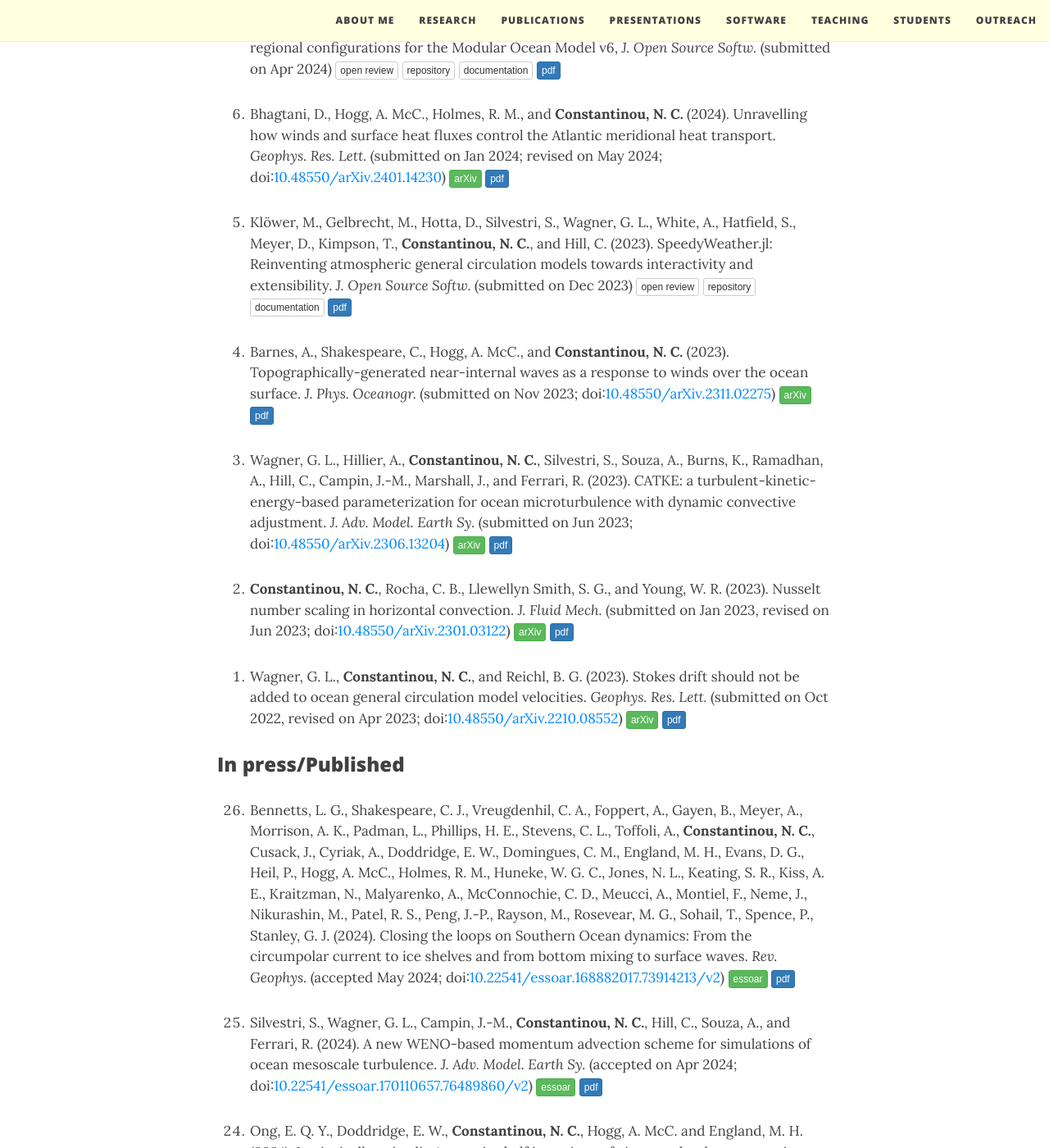
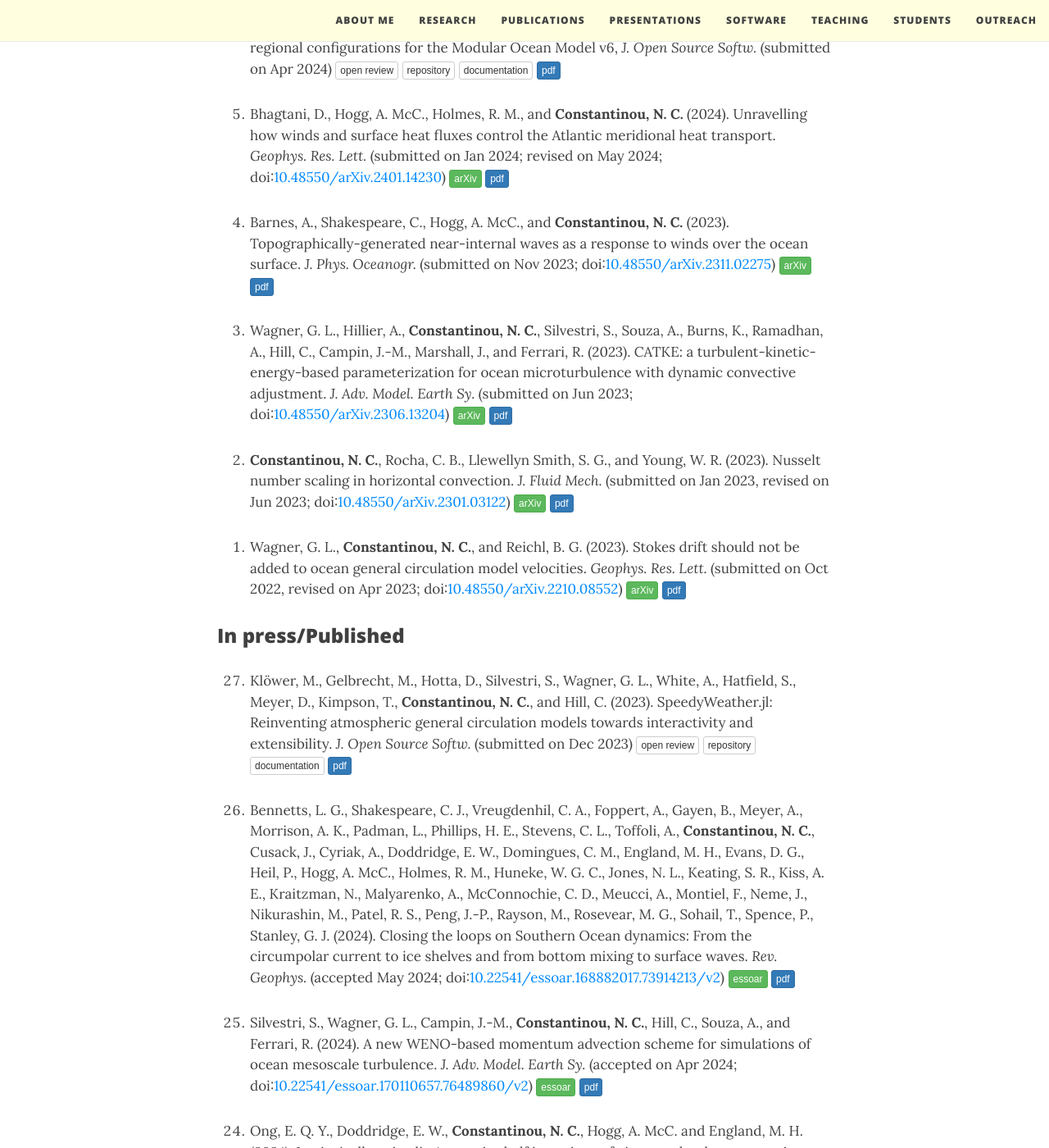
Before and after one commit to navidcy/navidcy.github.io, a Jekyll site: the page built from publications.md, in a window 1280 px wide and 1400 px high, scrolled down 492 px. Shown: the whole window at 82% size. Built offline with Jekyll 4.4.1, drawn with Linux system fonts in a browser that asks for light colours; nearby versions of some CDN libraries; comment, search, counter and statistics services are not loaded; some of the changed lines change nothing that is shown.

Commit message:
latest speedyweather

```diff
--- a/publications.md
+++ b/publications.md
@@ -18,9 +18,6 @@ title: Publications
 0. Bhagtani, D., Hogg, A. McC., Holmes, R. M., and **Constantinou, N. C.** (2024). Unravelling how winds and surface heat fluxes control the Atlantic meridional heat transport. _Geophys. Res. Lett._ (submitted on Jan 2024; revised on May 2024; doi:[10.48550/arXiv.2401.14230](https://doi.org/10.48550/arXiv.2401.14230)) [<span class="btn btn-success btn-xs{{end}}" style="font-family:sans-serif;">arXiv</span>][arXiv:2401.14230]{:target="_blank"} [<span class="btn btn-primary btn-xs{{end}}" style="font-family:sans-serif;">pdf</span>][atlanticMHT]
 
 
-0. Klöwer, M., Gelbrecht, M., Hotta, D., Silvestri, S., Wagner, G. L., White, A., Hatfield, S., Meyer, D., Kimpson, T., **Constantinou, N. C.**, and Hill, C. (2023). SpeedyWeather.jl: Reinventing atmospheric general circulation models towards interactivity and extensibility.  _J. Open Source Softw._ (submitted on Dec 2023) [<span class="btn btn-default btn-xs{{end}}" style="font-family:sans-serif;">open review</span>][SpeedyWeather-JOSS-review]{:target="_blank"} [<span class="btn btn-default btn-xs{{end}}" style="font-family:sans-serif;">repository</span>][SpeedyWeather-repo]{:target="_blank"} [<span class="btn btn-default btn-xs{{end}}" style="font-family:sans-serif;">documentation</span>][SpeedyWeather-docs]{:target="_blank"} [<span class="btn btn-primary btn-xs{{end}}" style="font-family:sans-serif;">pdf</span>][speedyweather]
-
-
 0. Barnes, A., Shakespeare, C., Hogg, A. McC., and **Constantinou, N. C.** (2023). Topographically-generated near-internal waves as a response to winds over the ocean surface. _J. Phys. Oceanogr._ (submitted on Nov 2023; doi:[10.48550/arXiv.2311.02275](https://doi.org/10.48550/arXiv.2311.02275)) [<span class="btn btn-success btn-xs{{end}}" style="font-family:sans-serif;">arXiv</span>][arXiv:2311.02275]{:target="_blank"} [<span class="btn btn-primary btn-xs{{end}}" style="font-family:sans-serif;">pdf</span>][topographic-NIWs]
 
 
@@ -35,6 +32,9 @@ title: Publications
 
 
 ### In press/Published
+
+0. Klöwer, M., Gelbrecht, M., Hotta, D., Silvestri, S., Wagner, G. L., White, A., Hatfield, S., Meyer, D., Kimpson, T., **Constantinou, N. C.**, and Hill, C. (2023). SpeedyWeather.jl: Reinventing atmospheric general circulation models towards interactivity and extensibility.  _J. Open Source Softw._ (submitted on Dec 2023) [<span class="btn btn-default btn-xs{{end}}" style="font-family:sans-serif;">open review</span>][SpeedyWeather-JOSS-review]{:target="_blank"} [<span class="btn btn-default btn-xs{{end}}" style="font-family:sans-serif;">repository</span>][SpeedyWeather-repo]{:target="_blank"} [<span class="btn btn-default btn-xs{{end}}" style="font-family:sans-serif;">documentation</span>][SpeedyWeather-docs]{:target="_blank"} [<span class="btn btn-primary btn-xs{{end}}" style="font-family:sans-serif;">pdf</span>][speedyweather]
+
 
 0. Bennetts, L. G., Shakespeare, C. J., Vreugdenhil, C. A., Foppert, A., Gayen, B., Meyer, A., Morrison, A. K., Padman, L., Phillips, H. E., Stevens, C. L., Toffoli, A., **Constantinou, N. C.**, Cusack, J., Cyriak, A., Doddridge, E. W., Domingues, C. M., England, M. H., Evans, D. G., Heil, P., Hogg, A. McC., Holmes, R. M., Huneke, W. G. C., Jones, N. L., Keating, S. R., Kiss, A. E., Kraitzman, N., Malyarenko, A., McConnochie, C. D., Meucci, A., Montiel, F., Neme, J., Nikurashin, M., Patel, R. S., Peng, J.-P., Rayson, M., Rosevear, M. G., Sohail, T., Spence, P., Stanley, G. J. (2024). Closing the loops on Southern Ocean dynamics: From the circumpolar current to ice shelves and from bottom mixing to surface waves. _Rev. Geophys._ (accepted May 2024; doi:[10.22541/essoar.168882017.73914213/v2](https://doi.org/10.22541/essoar.168882017.73914213/v2){:target="_blank"}) [<span class="btn btn-success btn-xs{{end}}" style="font-family:sans-serif;">essoar</span>](https://essopenarchive.org/users/521305/articles/651899-closing-the-loops-on-southern-ocean-dynamics-from-the-circumpolar-current-to-ice-shelves-and-from-bottom-mixing-to-surface-waves){:target="_blank"} [<span class="btn btn-primary btn-xs{{end}}" style="font-family:sans-serif;">pdf</span>][review-multiscale-SO]
 
```
Also changed, not shown: 1 other file.
